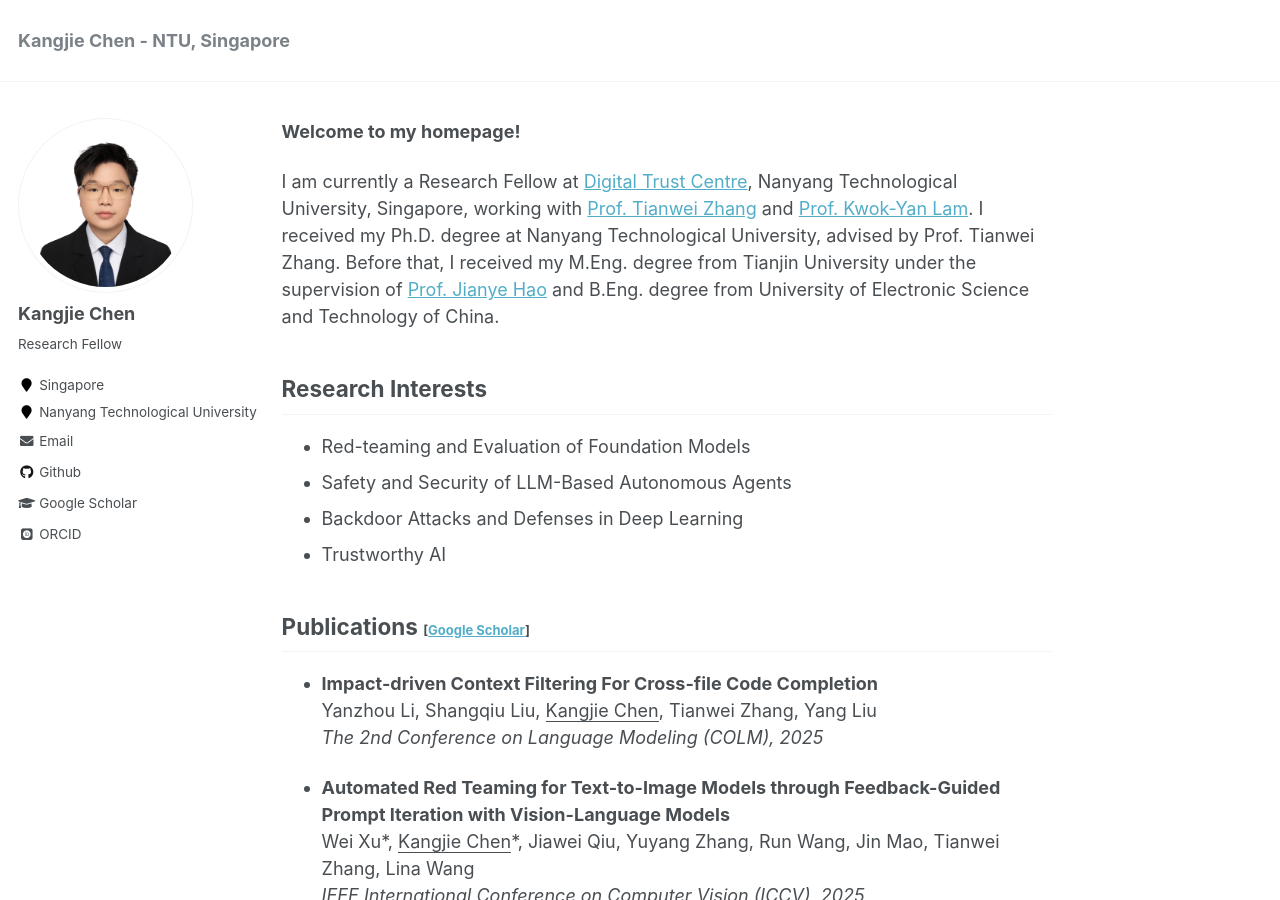
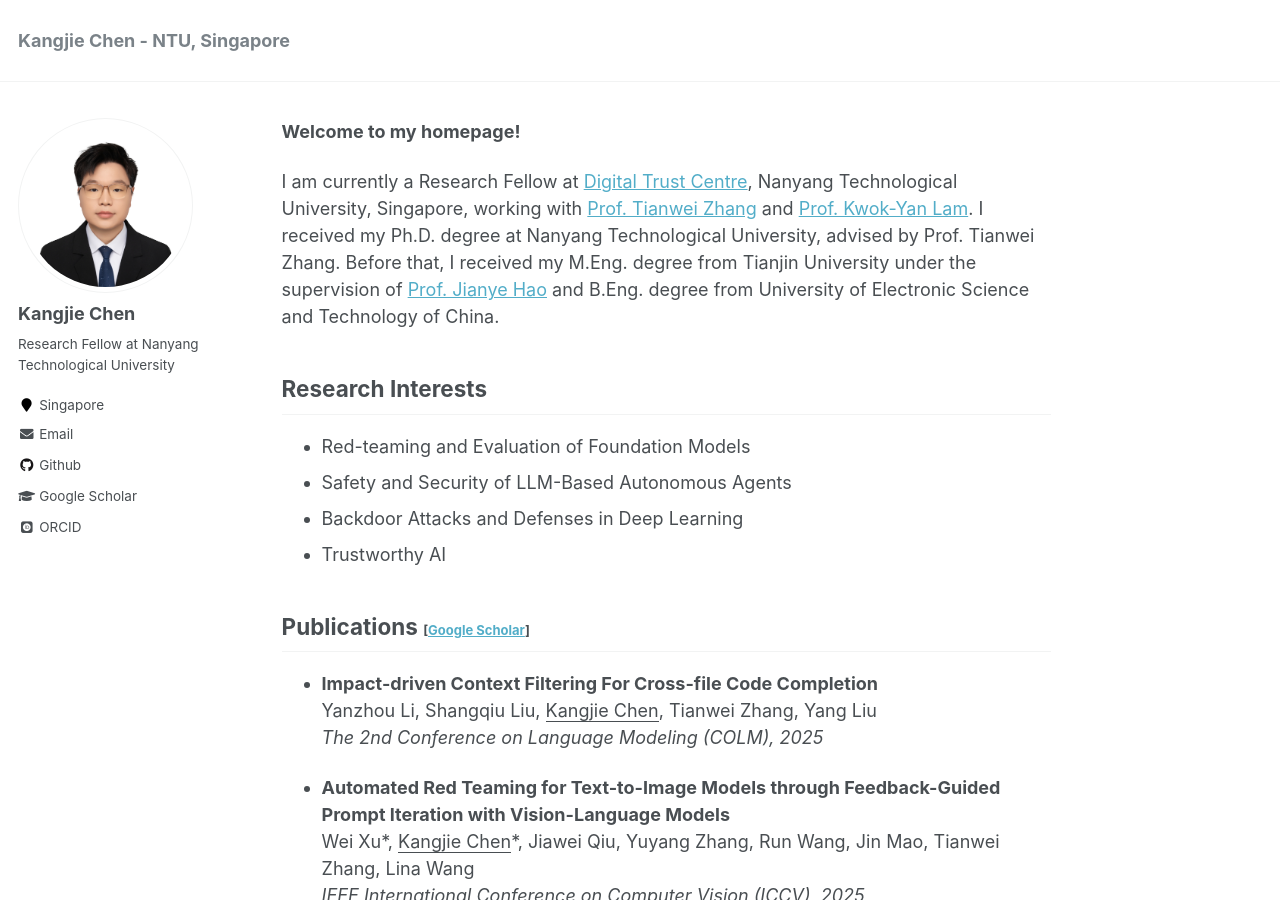
Before and after one commit to kangjie-chen/kangjie-chen.github.io, a Jekyll site: the page built from _pages/about.md, in a window 1280 px wide and 900 px high. Built offline with Jekyll 4.4.1, drawn with Linux system fonts in a browser that asks for light colours; some web fonts are replaced.

```diff
--- a/_config.yml
+++ b/_config.yml
@@ -82,9 +82,9 @@ analytics:
 author:
   name             : "Kangjie Chen"
   avatar           : "202506-square.jpg"
-  bio              : "Research Fellow"
+  bio              : "Research Fellow at Nanyang Technological University"
   location         : "Singapore"
-  employer         : "Nanyang Technological University"
+  employer         :
   pubmed           :
   googlescholar    : "https://scholar.google.com/citations?user=vEPnP6oAAAAJ"
   email            : "kangjie001@ntu.edu.sg"
```
